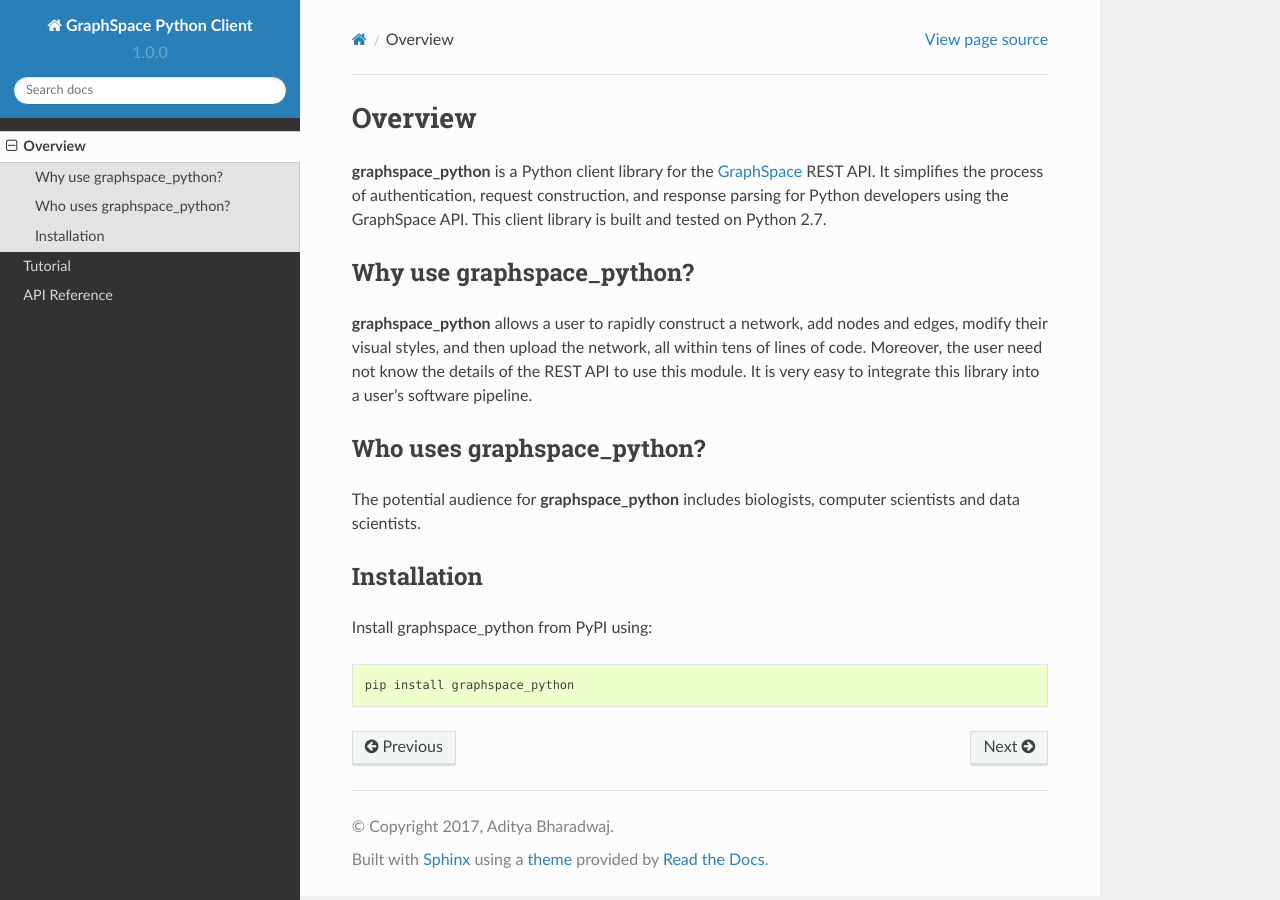
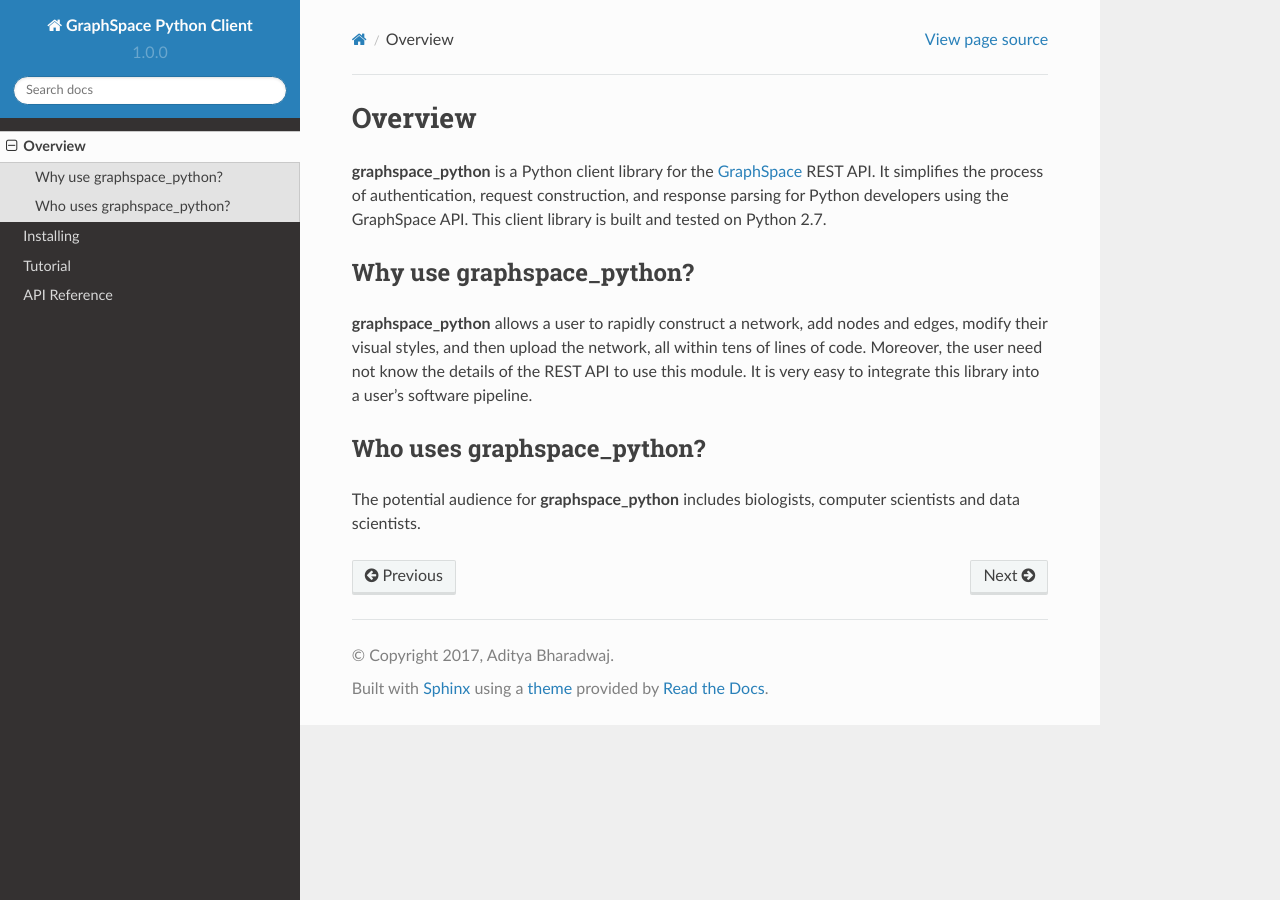
Before and after one commit to adbharadwaj/graphspace-python, a Sphinx documentation site: the page built from docs/Overview.rst, in a window 1280 px wide. Built offline with Sphinx 7.4.7 and the Read the Docs theme 2.0.0, drawn with Linux system fonts in a browser that asks for light colours.

Commit message:
added installation section

```diff
--- a/docs/Overview.rst
+++ b/docs/Overview.rst
@@ -5,18 +5,10 @@
 
 Why use graphspace_python?
 --------------------------
+
 **graphspace_python**  allows a user to rapidly construct a network, add nodes and edges, modify their visual styles, and then upload the network, all within tens of lines of code. Moreover, the user need not know the details of the REST API to use this module. It is very easy to integrate this library into a user’s software pipeline.
 
 Who uses graphspace_python?
 ---------------------------
 
 The potential audience for **graphspace_python** includes  biologists, computer scientists and data scientists.
-
-Installation
-------------
-
-Install graphspace_python from PyPI using:
-
-::
-
-   pip install graphspace_python
--- a/docs/index.rst
+++ b/docs/index.rst
@@ -19,6 +19,7 @@
    :maxdepth: 2
 
    Overview
+   Installing
    tutorial/index
    reference/index
 
```
Also changed, not shown: docs/Installing.rst (added, +44 -0 lines).
